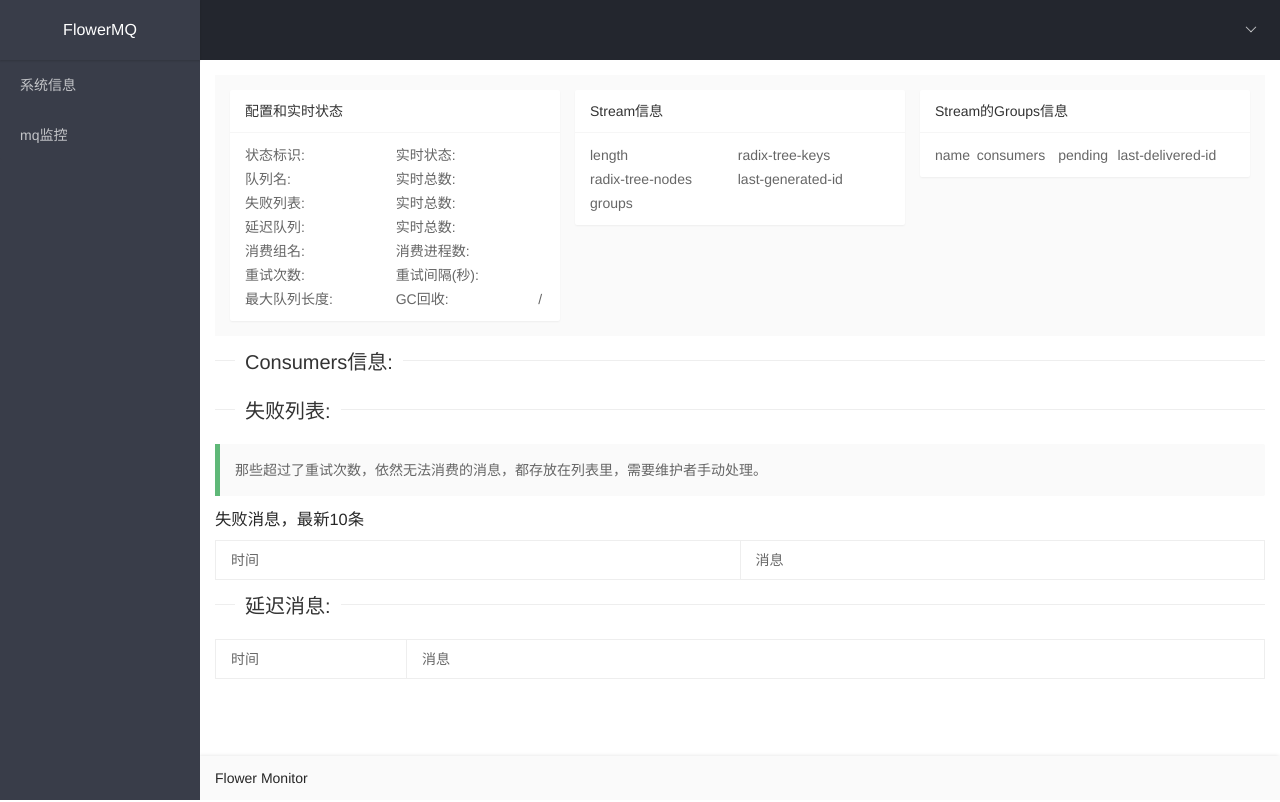
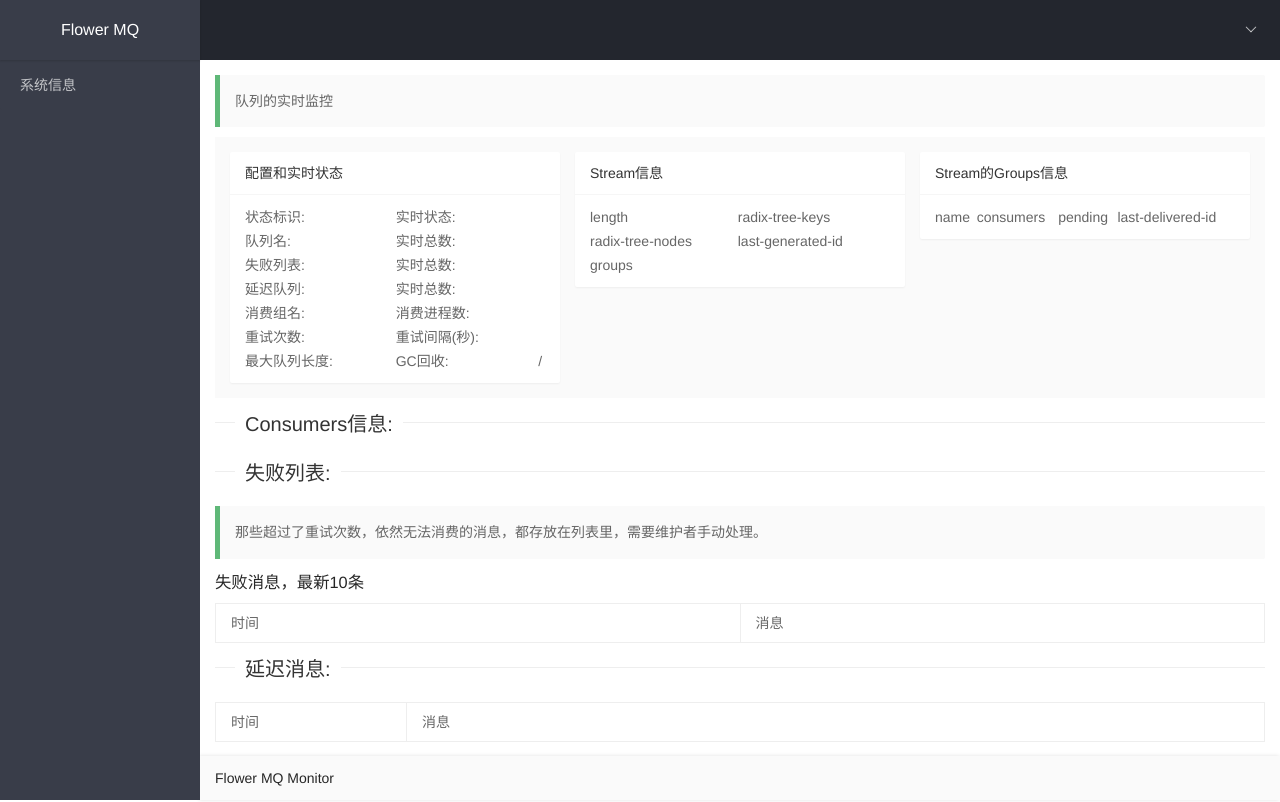
Before and after one commit to mrtwenty/flower, a PHP site: page /app/view/mq.php in a window 1280 px wide. Run offline with PHP 8.4, Linux system fonts and the light colour scheme; the template is opened without the code that fills it, so the values that code supplies are empty.

Commit message:
Monitor 界面优化

```diff
--- a/app/view/common.php
+++ b/app/view/common.php
@@ -1,5 +1,5 @@
 <div class="layui-header">
-    <div class="layui-logo layui-hide-xs layui-bg-black">FlowerMQ</div>
+    <div class="layui-logo layui-hide-xs layui-bg-black">Flower MQ</div>
     <ul class="layui-nav layui-layout-right">
         <li class="layui-nav-item layui-hide layui-show-md-inline-block">
             <a href="javascript:;">
@@ -17,7 +17,9 @@
         <!-- 左侧导航区域（可配合layui已有的垂直导航） -->
         <ul class="layui-nav layui-nav-tree" lay-filter="test">
             <li class="layui-nav-item"><a href="/index">系统信息</a></li>
-            <li class="layui-nav-item"><a href="/mq">mq监控</a></li>
+            <?php foreach ($mq_list as $mq) { ?>
+                <li class="layui-nav-item"><a href="/mq?name=<?= $mq ?>"><?= strtoupper($mq); ?> 监控 </a></li>
+            <?php } ?>
         </ul>
     </div>
 </div>
--- a/app/view/index.php
+++ b/app/view/index.php
@@ -6,7 +6,7 @@
     <meta http-equiv="X-UA-Compatible" content="IE=edge">
     <meta name="viewport" content="width=device-width, initial-scale=1.0">
     <link rel="stylesheet" href="/layui/css/layui.css">
-    <title>FlowerMQ</title>
+    <title>Flower MQ</title>
 </head>
 
 <body>
@@ -16,7 +16,7 @@
             <!-- 内容主体区域 -->
             <div style="padding: 15px;padding-bottom:50px;">
                 <blockquote class="layui-elem-quote layui-text">
-                    FlowerMQ是一个基于workerman和redis实现的消息队列小工具，用来实现代码解耦，异步执行。
+                    Flower MQ是一个基于workerman和redis实现的消息队列小工具，用来实现代码解耦，异步执行。
                     当前版本: 项目地址: <a href="https://github.com/mrtwenty/flower" target="_blank">https://github.com/mrtwenty/flower</a>
                 </blockquote>
                 <div class="layui-bg-gray" style="padding:15px;">
@@ -143,7 +143,7 @@
             </div>
         </div>
         <div class="layui-footer">
-            Flower Monitor
+            Flower MQ Monitor
         </div>
     </div>
     <script src="/layui/layui.js"></script>
--- a/app/view/login.php
+++ b/app/view/login.php
@@ -5,7 +5,7 @@
     <meta charset="UTF-8">
     <meta http-equiv="X-UA-Compatible" content="IE=edge">
     <meta name="viewport" content="width=device-width, initial-scale=1.0">
-    <title>Flower登录</title>
+    <title>Flower MQ 登录</title>
     <style>
         * {
             margin: 0;
--- a/app/view/mq.php
+++ b/app/view/mq.php
@@ -6,7 +6,7 @@
     <meta http-equiv="X-UA-Compatible" content="IE=edge">
     <meta name="viewport" content="width=device-width, initial-scale=1.0">
     <link rel="stylesheet" href="/layui/css/layui.css">
-    <title>FlowerMQ</title>
+    <title>Flower MQ</title>
 </head>
 
 <body>
@@ -15,6 +15,9 @@
         <div class="layui-body">
             <!-- 内容主体区域 -->
             <div style="padding: 15px;padding-bottom:50px;">
+                <blockquote class="layui-elem-quote layui-text">
+                    <?= strtoupper($config['name']); ?>队列的实时监控
+                </blockquote>
                 <div class="layui-bg-gray" style="padding:15px;">
                     <div class="layui-row layui-col-space15">
                         <div class="layui-col-md4">
@@ -194,7 +197,7 @@
             </div>
         </div>
         <div class="layui-footer">
-            Flower Monitor
+            Flower MQ Monitor
         </div>
     </div>
     <script src="/layui/layui.js"></script>
```
Also changed, not shown: app/controller/Action.php (+7 -2 lines).
